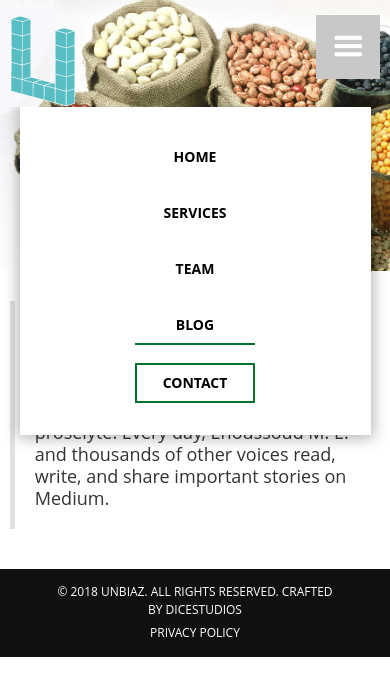
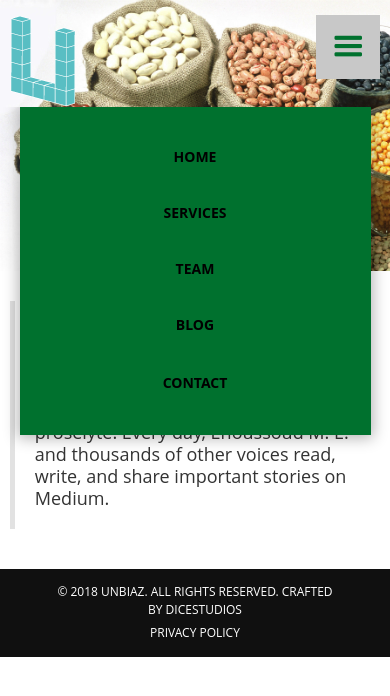
Before and after one commit to Ehoussoud/hemsagri, a plain HTML site: page blog.html in a window 390 px wide. Both pictures are taken after a click on the element 348 px from the left and 47 px from the top of the page. Drawn offline with nearby package versions, Linux system fonts and the light colour scheme; a script that the page names is missing.

Commit message:
Update unbiaz.css

```diff
--- a/css/unbiaz.css
+++ b/css/unbiaz.css
@@ -28,7 +28,6 @@
   margin: 16px 20px 2px;
   padding: 10px 0px 2px;
   border-bottom: 2px solid rgba(236, 147, 59, 0);
-  /*color: #48c2c5;*/
   color: black;
   font-weight: 700;
   text-transform: uppercase;
@@ -422,7 +421,7 @@ html.w-mod-js *[data-ix="home-text"] {
     margin-left: auto;
     padding-top: 14px;
     padding-bottom: 14px;
-    background-color: #fff;
+    background-color: #00712e;
     box-shadow: 0 1px 14px 2px rgba(0, 0, 0, .3);
     text-align: center;
   }
@@ -443,7 +442,7 @@ html.w-mod-js *[data-ix="home-text"] {
     padding: 10px;
   }
   .menu-icon {
-    color: #fff;
+    color: #00712e;
     font-size: 44px;
   }
   .cover-section {
```
